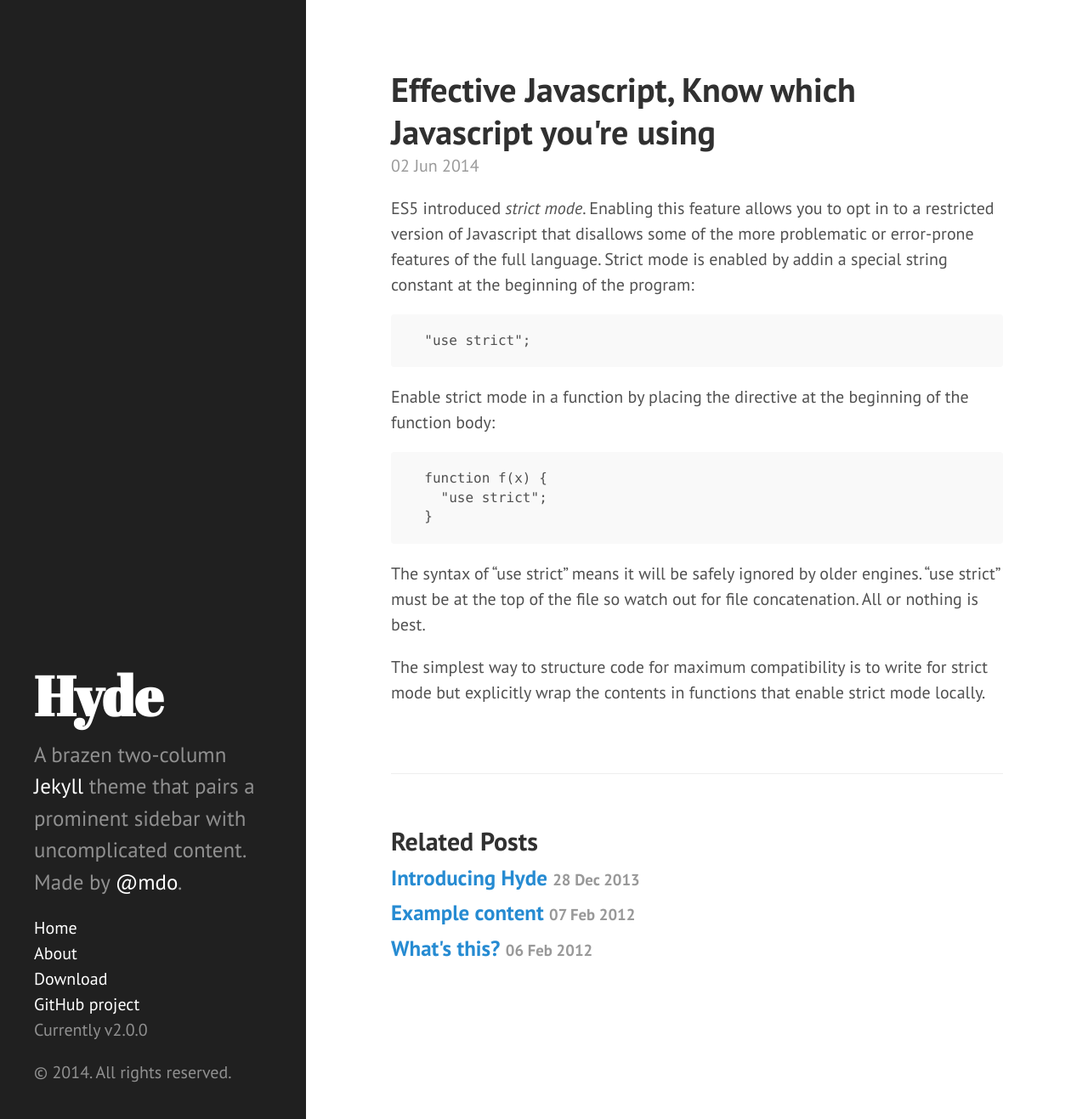
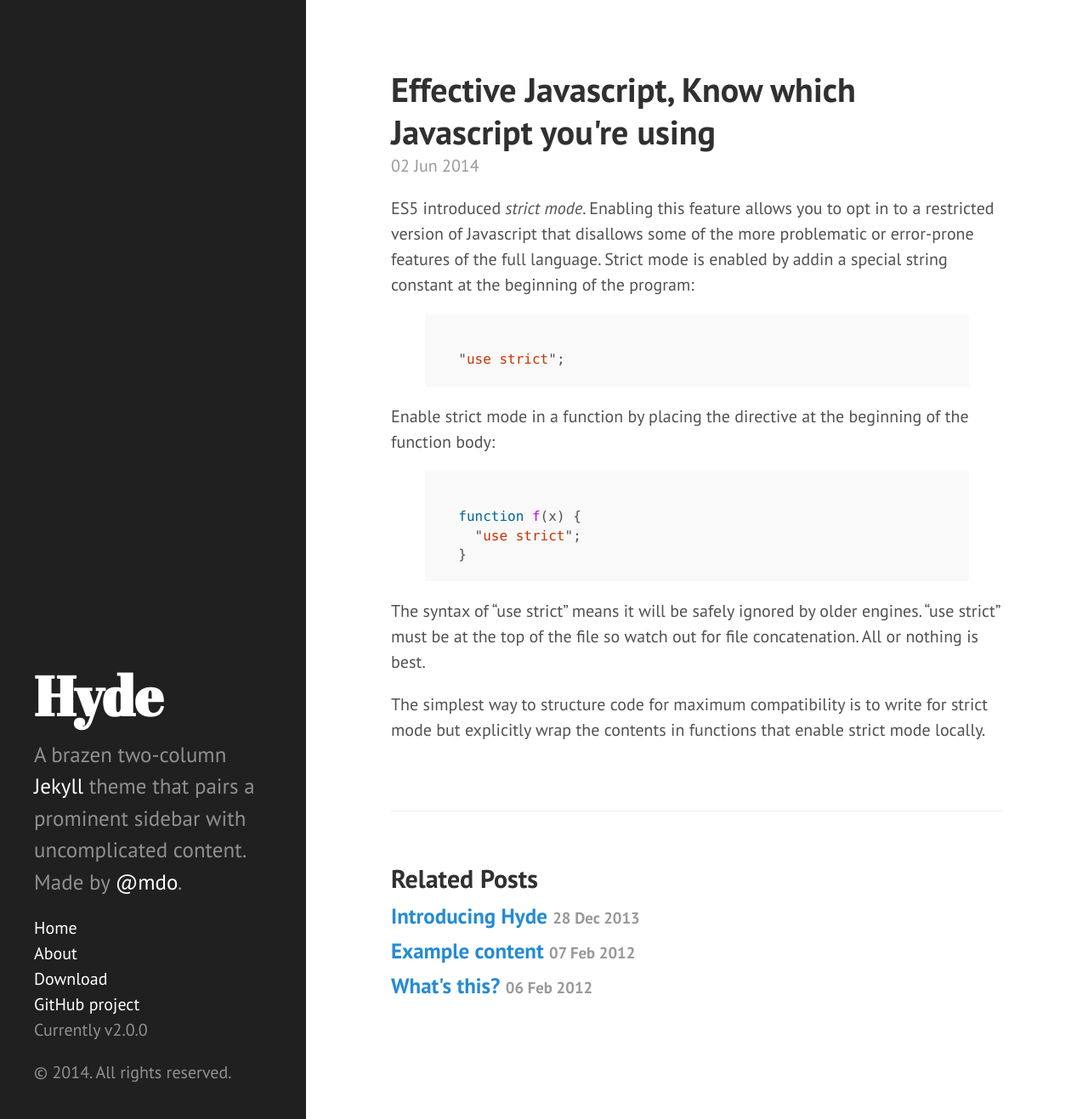
Before and after one commit to eneiand/eneiand.github.io, a Jekyll site: the page built from _posts/2014-06-02-effective-javascript.md, in a window 1280 px wide and 1317 px high. Shown: the whole window at 85% size. Built offline with Jekyll 4.4.1, drawn with Linux system fonts in a browser that asks for light colours; Markdown is read by kramdown in place of the engine named in the settings.

Commit message:
Update 2014-06-02-effective-javascript.md

````diff
--- a/_posts/2014-06-02-effective-javascript.md
+++ b/_posts/2014-06-02-effective-javascript.md
@@ -5,15 +5,15 @@ title: Effective Javascript, Know which Javascript you're using
 
 ES5 introduced _strict mode_. Enabling this feature allows you to opt in to a restricted version of Javascript that disallows some of the more problematic or error-prone features of the full language.
 Strict mode is enabled by addin a special string constant at the beginning of the program:
-```
+{% highlight js %}
   "use strict";
-```
+{% endhighlight %}
 Enable strict mode in a function by placing the directive at the beginning of the function body:
-```
+{% highlight js %}
   function f(x) {
     "use strict";
   }
-```
+{% endhighlight %}
 The syntax of "use strict" means it will be safely ignored by older engines.
 "use strict" must be at the top of the file so watch out for file concatenation. All or nothing is best.
 
````
